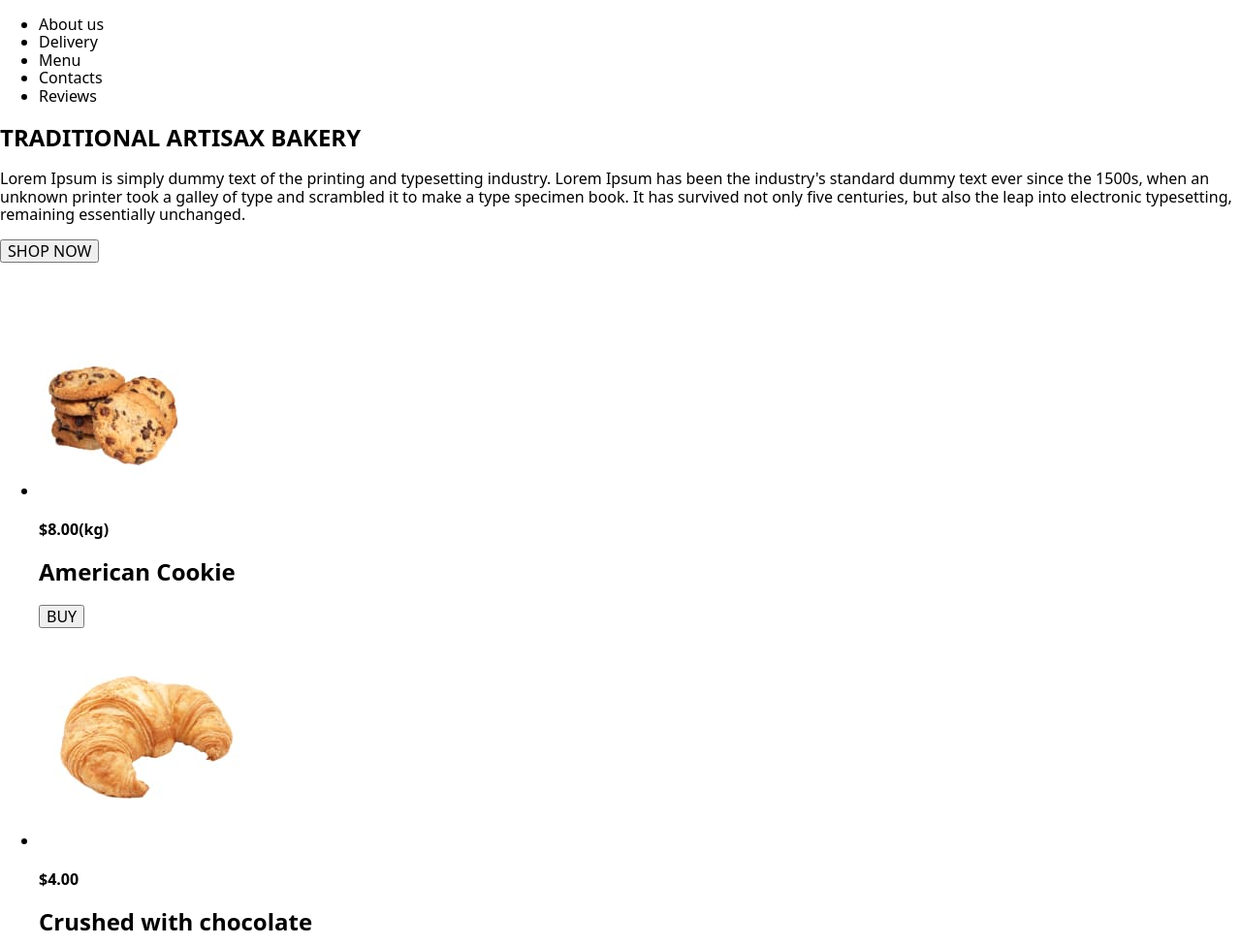
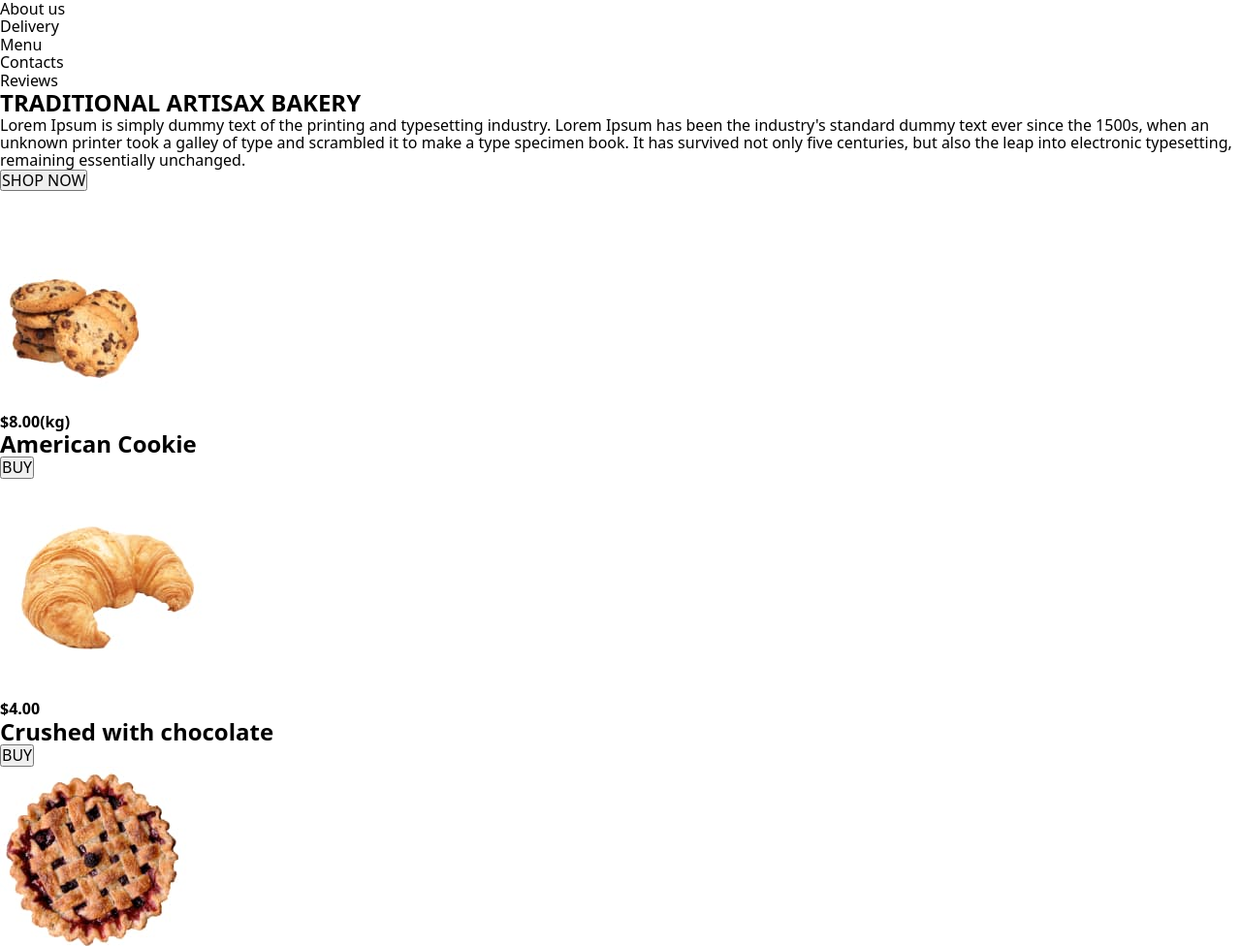
Before and after one commit to Taisia-Levchenko/Bakery, a plain HTML site: page index.html in a window 1280 px wide. Shown: the top 976 px of the page at 97% size. Drawn offline with nearby package versions, Linux system fonts and the light colour scheme; a web font is replaced by a local one.

Commit message:
add basic styles

```diff
--- a/styles/style.css
+++ b/styles/style.css
@@ -1,3 +1,17 @@
 /* body {
     background-color:#202023;
 } */
+* {
+    box-sizing: border-box;
+    flex-wrap: wrap;
+}
+ul, h1, h2, h3, h4, p, button, ol, iframe, a {
+    margin: 0;
+    padding: 0;
+}
+a {
+    text-decoration: none;
+}
+ul {
+    list-style-type: none;
+}
```
